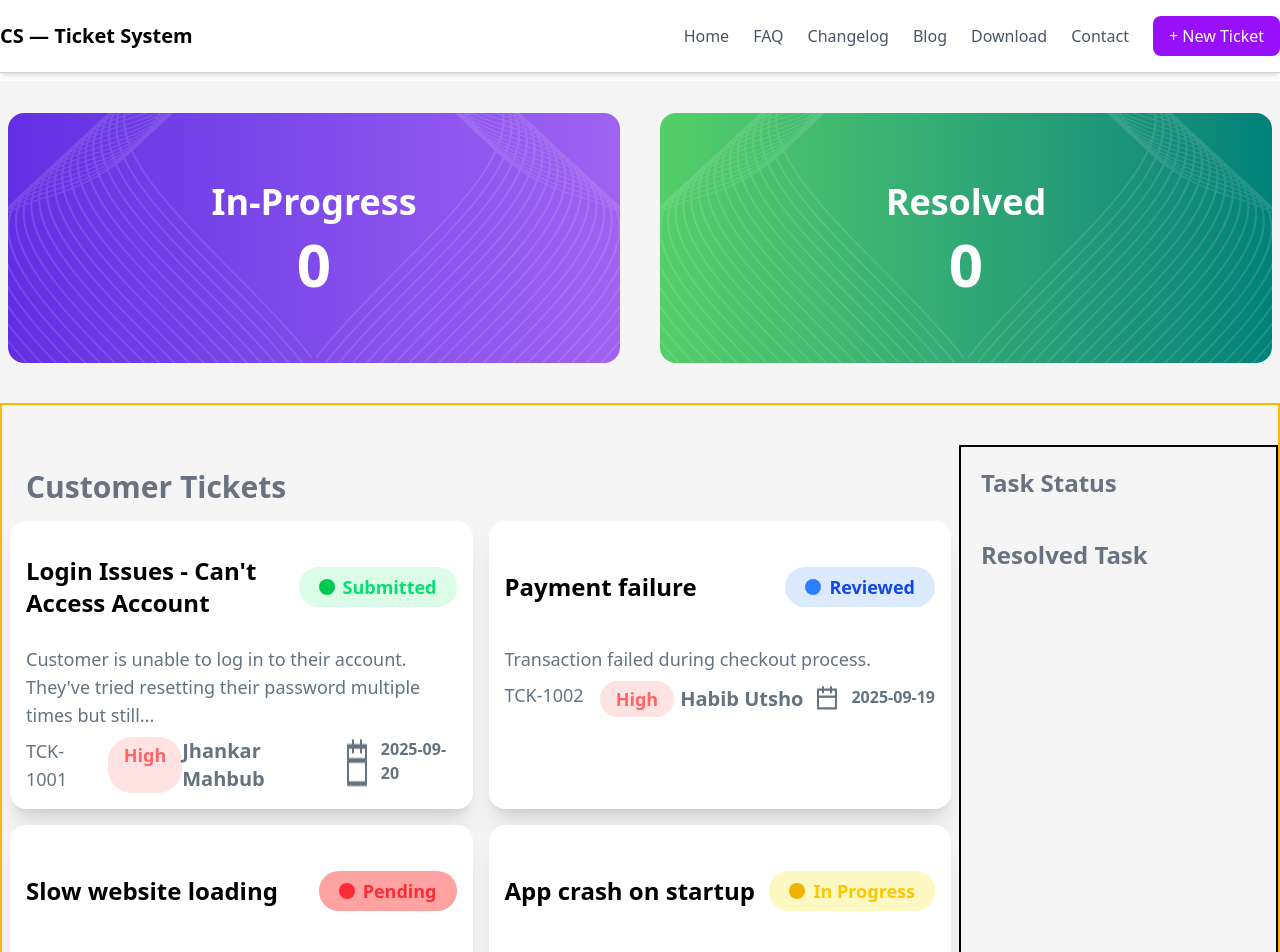
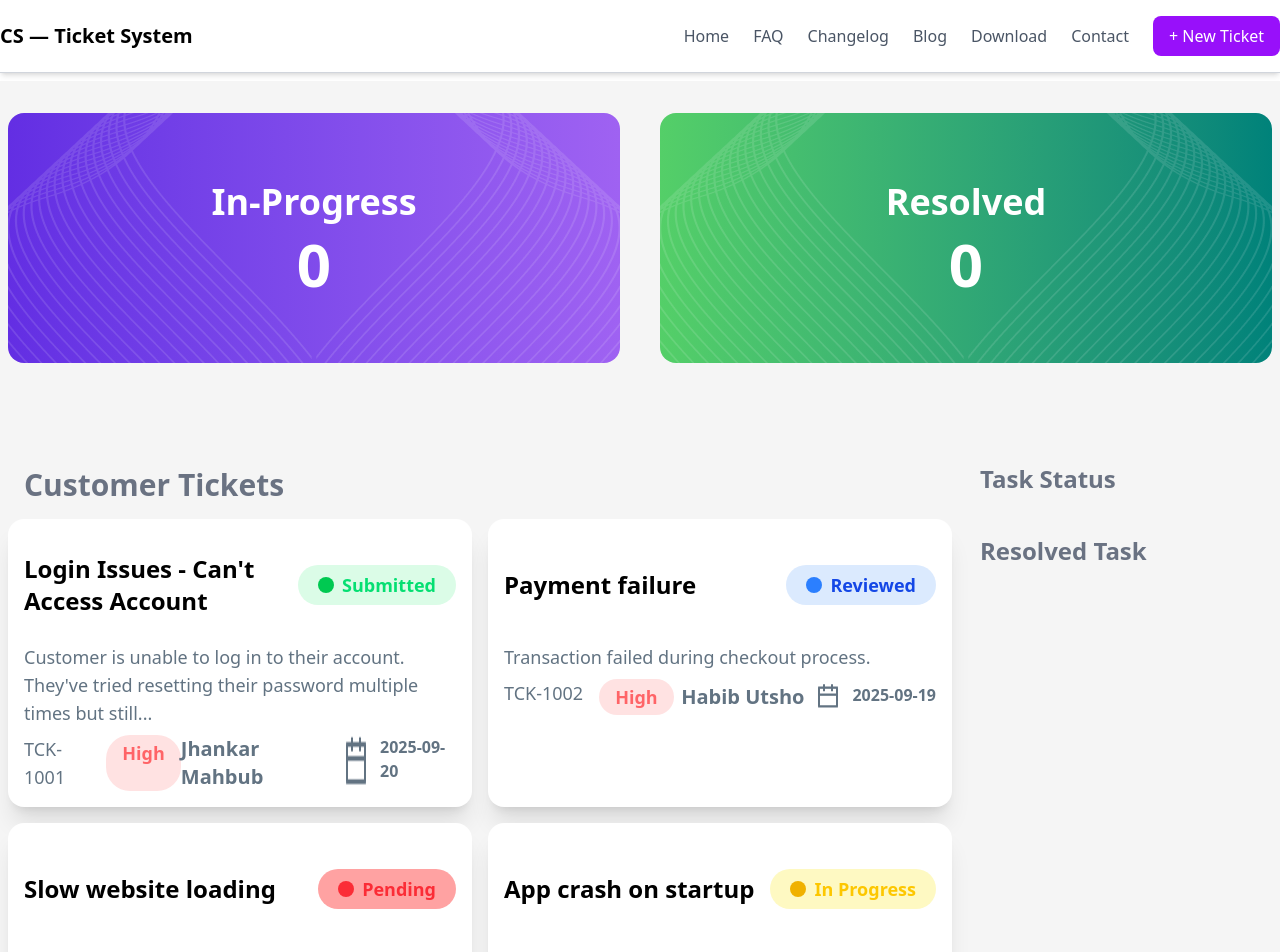
Before and after one commit to RupomPB/customer-support-assignment-07, a React (Vite) app: page / in a window 1280 px wide. Shown: the top 952 px of the page. Built offline with nearby package versions, Linux system fonts and the light colour scheme.

Commit message:
added readme file

```diff
--- a/src/IssueManagement/IssueManagement.jsx
+++ b/src/IssueManagement/IssueManagement.jsx
@@ -14,7 +14,7 @@
     return (
         <Container>
 
-            <div className=" border-2 border-amber-400 grid grid-cols-12 py-10">
+            <div className="  grid grid-cols-12 py-10">
 
                     <div className='col-span-12 lg:col-span-9 p-2'>
                     <h1 className=' text-3xl font-semibold p-4 text-gray-500 '>Customer Tickets</h1>
@@ -39,7 +39,7 @@
                     </div>
 
             {/* task sections */}
-                    <div className='border-2 col-span-12  lg:col-span-3 '>
+                    <div className=' col-span-12  lg:col-span-3 '>
                        <h1 className=' text-2xl p-5 font-semibold text-gray-500'> Task Status</h1>
                 <Task resolvedIssues={resolvedIssues} removeIssue={removeIssue} issueSelected ={issueSelected} ></Task>
                 <h1 className=' text-2xl p-5 font-semibold text-gray-500'>Resolved  Task</h1>
```
Also changed, not shown: 1 other file (tests, documents, lock files or other folders).
